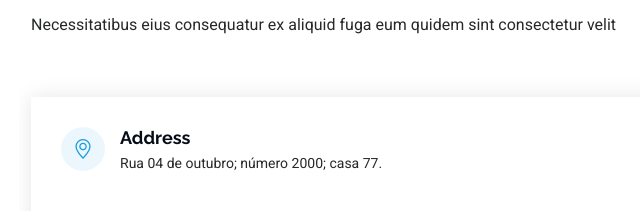
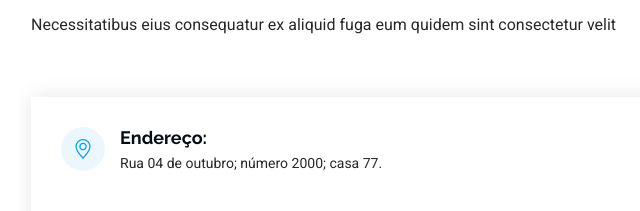
Before and after one commit to FreddyNiggl/Portif-lio, a plain HTML site: page index.html in a window 1280 px wide. Shown: the part 4800-5011 px from the top of the page, 281-921 px from the left. Drawn offline with Linux system fonts and the light colour scheme.

Commit message:
endereco traduzido

```diff
--- a/index.html
+++ b/index.html
@@ -502,7 +502,7 @@
               <div class="info-item d-flex" data-aos="fade-up" data-aos-delay="200">
                 <i class="bi bi-geo-alt flex-shrink-0"></i>
                 <div>
-                  <h3>Address</h3>
+                  <h3>Endereço:</h3>
                   <p>Rua 04 de outubro; número 2000; casa 77.</p>
                 </div>
               </div><!-- End Info Item -->
```
